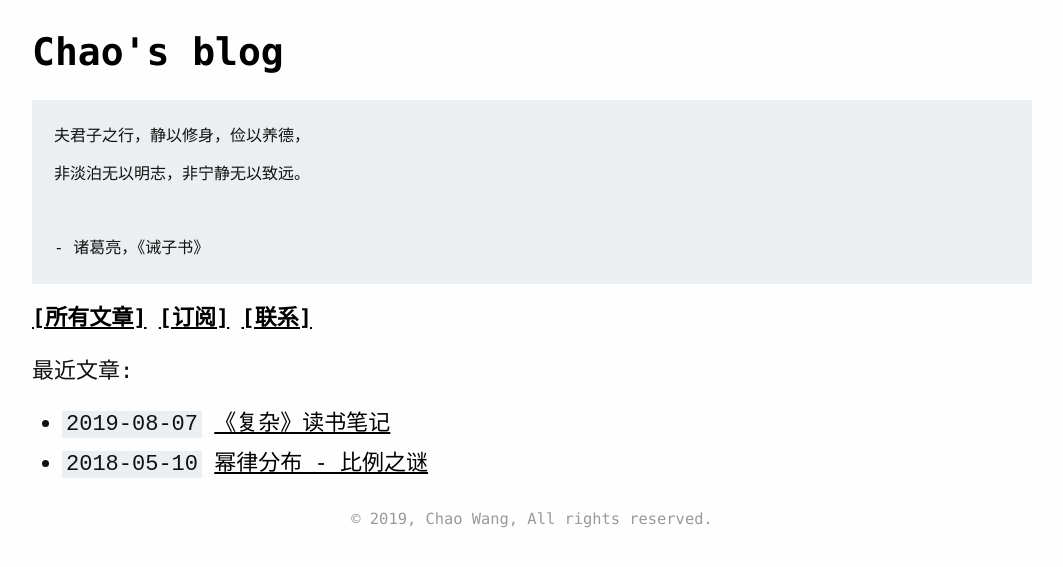
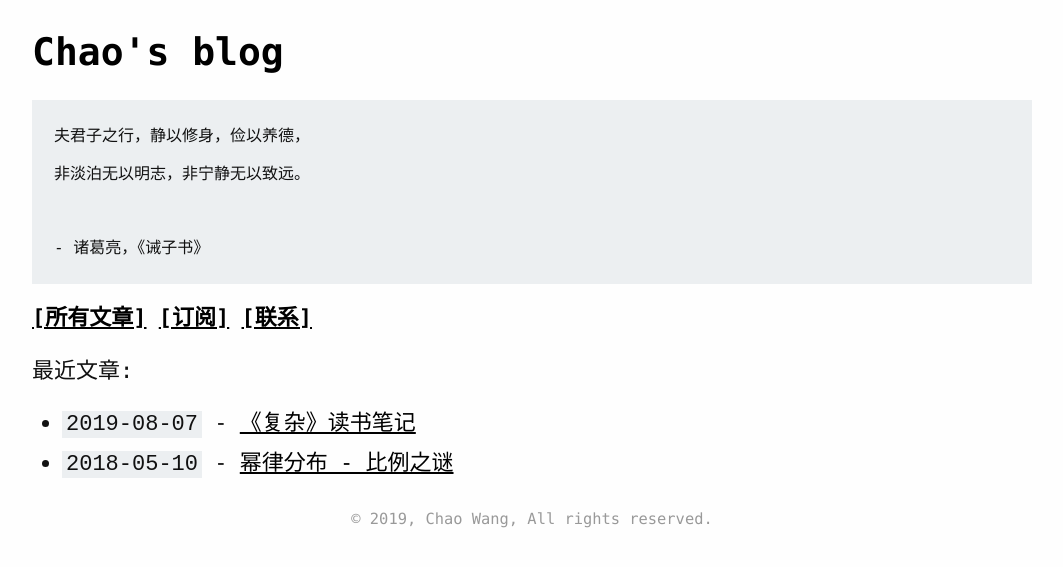
Before and after one commit to gfphoto/writings.sh, a Jekyll site: the page built from index.md, in a window 1280 px wide. Shown: the top 567 px of the page, without its empty margins (108-1171 px from the left). Built offline with Jekyll 4.4.1, drawn with Linux system fonts in a browser that asks for light colours.

Commit message:
Add more font

```diff
--- a/assets/src/css/style.css
+++ b/assets/src/css/style.css
@@ -7,7 +7,7 @@
 
 body {
   margin: 20px auto;
-  font-family: Consolas, "Liberation Mono", Menlo, Courier, monospace;
+  font-family: Consolas, "Liberation Mono", Menlo, Courier, monospace, -apple-system, BlinkMacSystemFont, Helvetica Neue, PingFang SC;
   line-height: 1.7;
   color: #111111;
   background-color: #fefefe;
@@ -260,6 +260,7 @@
     max-width: 700px;
     font-size: 15px;
   }
+  .MathJax { font-size: 15px; }
   h1 { font-size: 28px; }
   h2 { font-size: 24px; }
   h3 { font-size: 18px; }
--- a/index.md
+++ b/index.md
@@ -18,4 +18,4 @@
 最近文章:
 
 {% for post in site.posts limit:30 %}
-- `{{ post.date | date: "%Y-%m-%d" }}` [{{ post.title | escape }}]({{ post.url }}){% endfor %}
+- `{{ post.date | date: "%Y-%m-%d" }}` - [{{ post.title | escape }}]({{ post.url }}){% endfor %}
```
Also changed, not shown: posts.md (+1 -1 lines), assets/css/style.min.css.
